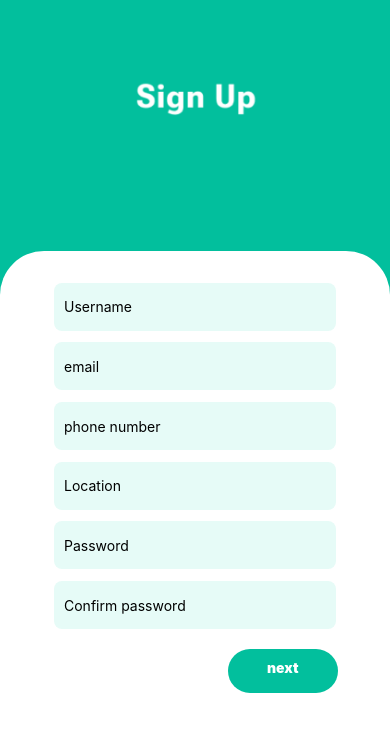
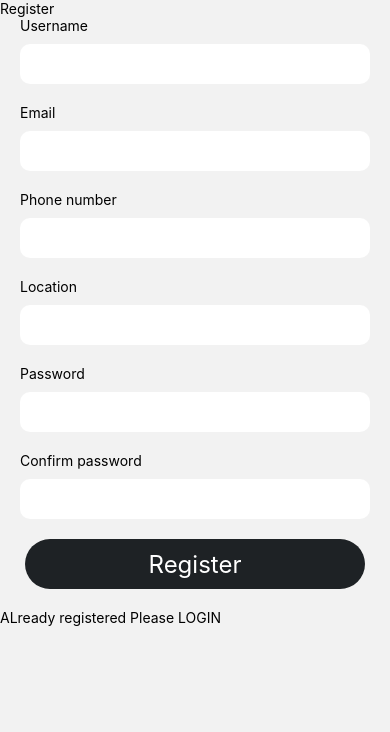
Before and after one commit to ajayckumar501/Btech_mini_project, a React Native app in the folder mini_react_part/: screen /SignupScreen in a window 390 px wide. Shown: the top 732 px of the page. Built offline with nearby package versions, Linux system fonts and the light colour scheme.

Commit message:
changed back as it was done earlier

```diff
--- a/mini_react_part/screens/SignupScreen.js
+++ b/mini_react_part/screens/SignupScreen.js
@@ -1,245 +1,8 @@
-// import { View, Text, StyleSheet, TextInput, Alert } from "react-native";
-// import React, { useState } from "react";
-// import InputBox from "../components/Forms/InputBox";
-// import SubmitButton from "../components/Forms/SubmitButton";
-// import axios from "axios";
-// const Register = ({ navigation }) => {
-//   // states
-//   const [username, setUsername] = useState("");
-//   const [email, setEmail] = useState("");
-//   const [phoneno, setPhoneno] = useState("");
-//   const [location, setLocation] = useState("");
-//   const [password, setPassword] = useState("");
-//   const [confpasswd, setConfpasswd] = useState("");
-//   const [loading, setLoading] = useState(false);
-//   //function
-//   // btn funcn
-//   const handleSubmit = async() => {
-//     try {
-//       setLoading(true);
-//       if (!username || !email || !phoneno|| !location|| !password|| !confpasswd) {
-//         Alert.alert("Please Fill All Fields");
-//         setLoading(false);
-//         return;
-//       }
-//       const payload={
-//         username:username,
-//         email:email,
-//         phone:phoneno,
-//         location:location,
-//         password:password,
-//         confirmpassword:confpasswd
-//       }
-//       setLoading(false);
-//       const response = await axios.post("http://localhost:8080/api/v1/auth/register",payload,{
-//         headers:{
-//           "Content-Type":'application/json'
-//         }
-//       })
-//       /*.then((response) => {
-//         console.log(data.message);
-//       })
-//       .catch((error) =>{
-//         console.error(error);
-//       });*/
-//       alert(response.data.message);
-//       if(response.data.success){
-//          navigation.navigate("LoginScreen");
-//       }
-//       console.log("Register Data==> ", { username,email,phoneno,location,password,confpasswd, });
-
-//     } catch (error) {
-//       alert(error.response.data.message);
-//       setLoading(false);
-//       console.log(error);
-//     }
-//   };
-//   return (
-//     <View style={styles.container}>
-//       <Text style={styles.pageTitle}>Register</Text>
-//       <View style={{ marginHorizontal: 20 }}>
-//         <InputBox
-//           inputTitle={"Username"}
-//           value={username}
-//           setValue={setUsername}
-//         />
-//         <InputBox
-//           inputTitle={"Email"}
-//           inputMode="email"
-//           autoComplete="email"
-//           value={email}
-//           setValue={setEmail}
-//         />
-//         <InputBox
-//           inputTitle={"Phone number"}
-//           inputMode="tel"
-//           autoComplete="tel"
-//           value={phoneno}
-//           setValue={setPhoneno}
-//         />
-//         <InputBox
-//           inputTitle={"Location"}
-//           autoComplete="address-line1"
-//           value={location}
-//           setValue={setLocation}
-//         />
-//         <InputBox
-//           inputTitle={"Password"}
-//           secureTextEntry={true}
-//           autoComplete="password"
-//           value={password}
-//           setValue={setPassword}
-//         />
-//         <InputBox
-//           inputTitle={"Confirm password"}
-//           secureTextEntry={true}
-//           value={confpasswd}
-//           setValue={setConfpasswd}
-//         />
-//       </View>
-//       {/* <Text>{JSON.stringify({ name, email, password }, null, 4)}</Text> */}
-//       <SubmitButton
-//         btnTitle="Register"
-//         loading={loading}
-//         handleSubmit={handleSubmit}
-//       />
-//       <Text style={styles.linkText}>
-//         ALready registered Please{" "}
-//         <Text style={styles.link} onPress={() => navigation.navigate("LoginScreen")}>
-//           LOGIN
-//         </Text>{" "}
-//       </Text>
-//     </View>
-//   );
-// };
-
-
-// const styles = StyleSheet.create({
-//     // container: {
-//     //   flex: 1,
-//     //   backgroundColor: '#02BF9D',
-//     //   justifyContent: "center",
-//     //   alignItems: 'center',
-//     // },
-
-//     scrollViewContent: {  // this is used in case of scroll view one error occured ("ERROR  Invariant Violation: ScrollView child layout (["alignItems"]) must be applied through the contentContainerStyle prop.")
-//       alignItems: 'center',
-//       // justifyContent: 'center',
-//       // padding: 20,
-//       backgroundColor: '#02BF9D',
-//     },
-
-//     basebox: {
-//       borderTopLeftRadius: 44,
-//       borderTopRightRadius: 44,
-//       marginTop: "10.%",
-//       height: "84%",
-
-//       width: "100%",
-//       backgroundColor: "#FFFFFF",
-//       paddingTop: 20,
-//       alignItems: "center",
-
-//     },
-
-//     loginheading: {
-//       fontSize: 20,
-//       // backgroundColor:"red",
-//       marginTop: 30,
-//       fontFamily: "sans-serif",
-//       fontWeight: "bold",
-//       color: "#575757",
-//       marginBottom: "10%",
-//     },
-
-//     input: {
-//       width: 282,
-//       height: 48,
-//       marginTop: "3%",
-//       backgroundColor: "#E6FBF7",
-//       borderRadius: 8,
-//       padding: 10,
-//     },
-
-//     tbutton: {
-//       marginTop: "15%",
-//       width: 110,
-//       height: 44,
-//       backgroundColor: "#02BF9D",
-//       justifyContent: "center",
-//       alignItems: "center",
-//       borderRadius: 61,
-//       marginLeft: "45%",
-//       paddingBottom: 6,
-//     },
-
-//     tbuttontext: {
-//       color: "white",
-//       fontWeight: "900"
-//     },
-
-//     tinyLogo: {
-//       width: 226,
-//       height: 54,
-//     },
-
-//     image: {
-//       width: 160,
-//       height: 52,
-//     },
-
-//     imagebox: {
-//       marginTop: 62,
-//       // backgroundColor:"red",
-//       padding: 10,
-//     }
-// });
-
-// // const styles = StyleSheet.create({
-// //   container: {
-// //     flex: 1,
-// //     justifyContent: "center",
-// //     backgroundColor: "#e1d5c9",
-// //   },
-// //   pageTitle: {
-// //     fontSize: 40,
-// //     fontWeight: "bold",
-// //     textAlign: "center",
-// //     color: "#1e2225",
-// //     marginBottom: 20,
-// //   },
-// //   inputBox: {
-// //     height: 40,
-// //     marginBottom: 20,
-// //     backgroundColor: "#ffffff",
-// //     borderRadius: 10,
-// //     marginTop: 10,
-// //     paddingLeft: 10,
-// //     color: "#af9f85",
-// //   },
-// //   linkText: {
-// //     textAlign: "center",
-// //   },
-// //   link: {
-// //     color: "red",
-// //   },
-// // });
-
-// export default Register;
-
-
-
-
-
-
-
-
-import { View, Text, StyleSheet, TextInput, Alert, ScrollView, Image,TouchableOpacity } from "react-native";
+import { View, Text, StyleSheet, TextInput, Alert } from "react-native";
 import React, { useState } from "react";
 import InputBox from "../components/Forms/InputBox";
 import SubmitButton from "../components/Forms/SubmitButton";
 import axios from "axios";
-let data = {};
 const Register = ({ navigation }) => {
   // states
   const [username, setUsername] = useState("");
@@ -251,31 +14,40 @@ const Register = ({ navigation }) => {
   const [loading, setLoading] = useState(false);
   //function
   // btn funcn
-  const handleSubmit = () => {
+  const handleSubmit = async() => {
     try {
       setLoading(true);
-      if (!username || !email || !phoneno || !location || !password || !confpasswd) {
+      if (!username || !email || !phoneno|| !location|| !password|| !confpasswd) {
         Alert.alert("Please Fill All Fields");
         setLoading(false);
         return;
       }
+      const payload={
+        username:username,
+        email:email,
+        phone:phoneno,
+        location:location,
+        password:password,
+        confirmpassword:confpasswd
+      }
       setLoading(false);
-      data = axios.post("/api/v1/auth/register", {
-        username,
-        email,
-        phoneno,
-        location,
-        password,
-        confpasswd,
-      });
-      alert(data.message);
-      navigation.navigate("Serviceorganizerdonor");
-      console.log("Register Data==> ", { username, email, phoneno, location, password, confpasswd, });
+      const response = await axios.post("http://localhost:8080/api/v1/auth/register",payload,{
+        headers:{
+          "Content-Type":'application/json'
+        }
+      })
+      /*.then((response) => {
+        console.log(data.message);
+      })
+      .catch((error) =>{
+        console.error(error);
+      });*/
+      alert(response.data.message);
+      if(response.data.success){
+         navigation.navigate("LoginScreen");
+      }
+      console.log("Register Data==> ", { username,email,phoneno,location,password,confpasswd, });
 
-      /*else {
-        console.error("Error or empty response from API");
-        setLoading(false); // Set loading state back to false after error
-      }*/
     } catch (error) {
       alert(error.response.data.message);
       setLoading(false);
@@ -283,100 +55,66 @@ const Register = ({ navigation }) => {
     }
   };
   return (
-    // <View style={styles.container}>
-    <ScrollView contentContainerStyle={styles.scrollViewContent} showsVerticalScrollIndicator={false}>
-      <View style={styles.imagebox}>
-        <Image source={require("../assets/signupLogo.png")} style={styles.image} />
-      </View>
+    <View style={styles.container}>
 
-
-      {/* <View style={styles.basebox}> */}
-
-      <View style={styles.basebox}>
-
-        <TextInput
-          style={styles.input}
-          placeholder="Username"
+      <Text style={styles.pageTitle}>Register</Text>
+      <View style={{ marginHorizontal: 20 }}>
+        <InputBox
+          inputTitle={"Username"}
           value={username}
           setValue={setUsername}
         />
-
-<TextInput
-          style={styles.input}
-          placeholder="email"
-          keyboardType="email-address"
+        <InputBox
+          inputTitle={"Email"}
+          inputMode="email"
           autoComplete="email"
           value={email}
           setValue={setEmail}
         />
-
-<TextInput
-          style={styles.input}
-          placeholder="phone number"
-          keyboardType="phone-pad"
+        <InputBox
+          inputTitle={"Phone number"}
+          inputMode="tel"
           autoComplete="tel"
           value={phoneno}
           setValue={setPhoneno}
         />
-
-<TextInput
-          style={styles.input}
-          placeholder="Location"
+        <InputBox
+          inputTitle={"Location"}
           autoComplete="address-line1"
           value={location}
           setValue={setLocation}
         />
-
-
-<TextInput
-          style={styles.input}
-          placeholder="Password"
+        <InputBox
+          inputTitle={"Password"}
           secureTextEntry={true}
           autoComplete="password"
           value={password}
           setValue={setPassword}
         />
-
-
-<TextInput
-          style={styles.input}
-          placeholder="Confirm password"
+        <InputBox
+          inputTitle={"Confirm password"}
           secureTextEntry={true}
           value={confpasswd}
           setValue={setConfpasswd}
         />
+      </View>
+      {/* <Text>{JSON.stringify({ name, email, password }, null, 4)}</Text> */}
+      <SubmitButton
+        btnTitle="Register"
+        loading={loading}
+        handleSubmit={handleSubmit}
+      />
+      <Text style={styles.linkText}>
+        ALready registered Please{" "}
+        <Text style={styles.link} onPress={() => navigation.navigate("LoginScreen")}>
+          LOGIN
+        </Text>{" "}
+      </Text>
+     </View>
 
 
 
 
-<TouchableOpacity style={styles.tbutton} loading={loading}
-        handleSubmit={handleSubmit}>
-          <Text style={styles.tbuttontext}>next</Text>
-        </TouchableOpacity>
-      </View>
-      {/* <Text>{JSON.stringify({ name, email, password }, null, 4)}</Text> */}
-      {/* <SubmitButton
-        btnTitle="Register"
-        loading={loading}
-        handleSubmit={handleSubmit}
-      /> */}
-
-
-
-
-
-
-      {/* <Text style={styles.linkText}>
-        ALready registered Please{" "}
-        <Text style={styles.link} onPress={() => navigation.navigate("Serviceorganizerdonor")}>
-          LOGIN
-        </Text>{" "}
-      </Text> */}
-      {/* /* </View>*/}
-
-{/* <View/> */}
-
-    </ScrollView>
 
   );
 };
@@ -384,10 +122,10 @@ const Register = ({ navigation }) => {
 
 const styles = StyleSheet.create({
     // container: {
-  //   // flex: 1,
-  //   // backgroundColor: 'red',
-  //   // justifyContent: "center",
-  //   // alignItems: 'center',
+    //   flex: 1,
+    //   backgroundColor: '#02BF9D',
+    //   justifyContent: "center",
+    //   alignItems: 'center',
     // },
 
     scrollViewContent: {  // this is used in case of scroll view one error occured ("ERROR  Invariant Violation: ScrollView child layout (["alignItems"]) must be applied through the contentContainerStyle prop.")
@@ -395,22 +133,18 @@ const styles = StyleSheet.create({
       // justifyContent: 'center',
       // padding: 20,
       backgroundColor: '#02BF9D',
-    // flex:1,
-    paddingBottom:"20%"
-
-
     },
 
     basebox: {
       borderTopLeftRadius: 44,
       borderTopRightRadius: 44,
-    marginTop: "30%",
-    height: "100%",
+      marginTop: "10.%",
+      height: "84%",
+
       width: "100%",
       backgroundColor: "#FFFFFF",
       paddingTop: 20,
       alignItems: "center",
-
 
     },
 
@@ -431,7 +165,6 @@ const styles = StyleSheet.create({
       backgroundColor: "#E6FBF7",
       borderRadius: 8,
       padding: 10,
-
     },
 
     tbutton: {
@@ -465,28 +198,7 @@ const styles = StyleSheet.create({
       marginTop: 62,
       // backgroundColor:"red",
       padding: 10,
-  },
-
-
-  tbutton: {
-    marginTop: "5%",
-    width: 110,
-    height: 44,
-    backgroundColor: "#02BF9D",
-    justifyContent: "center",
-    alignItems: "center",
-    borderRadius: 61,
-    marginLeft: "45%",
-    paddingBottom: 6,
-
-
-  },
-
-  tbuttontext: {
-    color: "white",
-    fontWeight: "900"
-  },
-
+    }
 
 
 });
```
Lines whose indentation alone changed are shown as unchanged.
